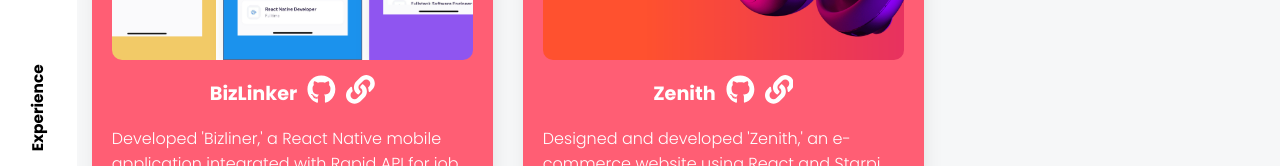
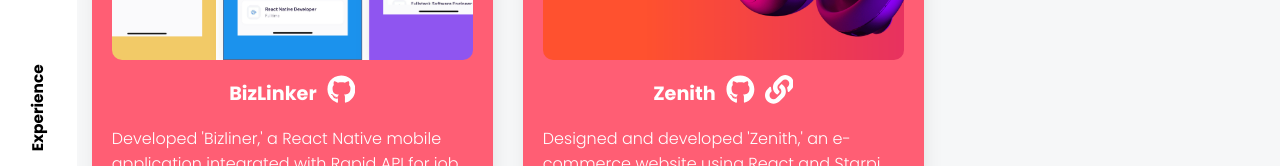
Before and after one commit to meliodas113/portfolio, a React (Create React App) app: page /work in a window 1280 px wide. Shown: the part 340-506 px from the top of the page. Built offline with nearby package versions, Linux system fonts and the light colour scheme.

Commit message:
minor fixes

```diff
--- a/src/screens/Work/Work.js
+++ b/src/screens/Work/Work.js
@@ -1,25 +1,32 @@
 import React from 'react';
 import './Work.css';
 import { motion } from 'framer-motion';
-import { FaGithub,FaLink } from 'react-icons/fa';
+import { FaGithub, FaLink } from 'react-icons/fa';
 
 export default function Work() {
   const works = [
     {
       name: 'BizLinker',
-      url: process.env.PUBLIC_URL+'/Assets/bizlinkernew.png',
+      url: process.env.PUBLIC_URL + '/Assets/bizlinkernew.png',
       codeurl: 'https://github.com/meliodas113/bizlinker',
-      liveurl:'exp://u.expo.dev/update/f38f587a-db7c-4c9d-b8de-34aa12a86150',
+      // liveurl:'exp://u.expo.dev/update/f38f587a-db7c-4c9d-b8de-34aa12a86150',
       desc: "Developed 'Bizliner,' a React Native mobile application integrated with Rapid API for job search. 'Bizliner' enables users to efficiently search for full-time, part-time, and remote job opportunities, offering a user-friendly and streamlined job search experience.",
       skills: ['React-Native', 'Expo', 'Javascript', 'App Development'],
     },
     {
       name: 'Zenith',
-      url: process.env.PUBLIC_URL+'/Assets/zenith.png',
+      url: process.env.PUBLIC_URL + '/Assets/zenith.png',
       codeurl: 'https://github.com/meliodas113/zenith',
-      liveurl:'https://zenith-services.netlify.app/',
-      desc:"Designed and developed 'Zenith,' an e-commerce website using React and Starpi. Zenith provides users with an intuitive interface for browsing and exploring products in an engaging online shopping environment.",
-      skills: ['React', 'Strapi', 'Javascript', 'Web Development','Context','SCSS'],
+      liveurl: 'https://zenith-services.netlify.app/',
+      desc: "Designed and developed 'Zenith,' an e-commerce website using React and Starpi. Zenith provides users with an intuitive interface for browsing and exploring products in an engaging online shopping environment.",
+      skills: [
+        'React',
+        'Strapi',
+        'Javascript',
+        'Web Development',
+        'Context',
+        'SCSS',
+      ],
     },
   ];
   return (
@@ -33,14 +40,17 @@ export default function Work() {
         <span className='headerText'>My Works</span>
       </div>
       <div className='container'>
-        {works.map((item,i) => (
+        {works.map((item, i) => (
           <motion.div
             initial={{ y: 250, opacity: 0 }}
             animate={{ y: 0, opacity: 1 }}
-            transition={{ delay: 0.2*(i+1) }}
+            transition={{ delay: 0.2 * (i + 1) }}
             className='project'
           >
-            <div className='projectPic' style={{backgroundImage:`url(${item.url})`}}></div>
+            <div
+              className='projectPic'
+              style={{ backgroundImage: `url(${item.url})` }}
+            ></div>
             <div className='projectName'>
               <span className='projecttitle'>{item.name}</span>
               <a
@@ -51,6 +61,7 @@ export default function Work() {
               >
                 <FaGithub />
               </a>
+              {item.liveurl && (
                 <a
                   rel='noreferrer'
                   href={item.liveurl}
@@ -59,6 +70,7 @@ export default function Work() {
                 >
                   <FaLink />
                 </a>
+              )}
             </div>
             <div className='projectDesc'>{item.desc}</div>
             <div className='skill-div'>
```
Lines whose indentation alone changed are shown as unchanged.
